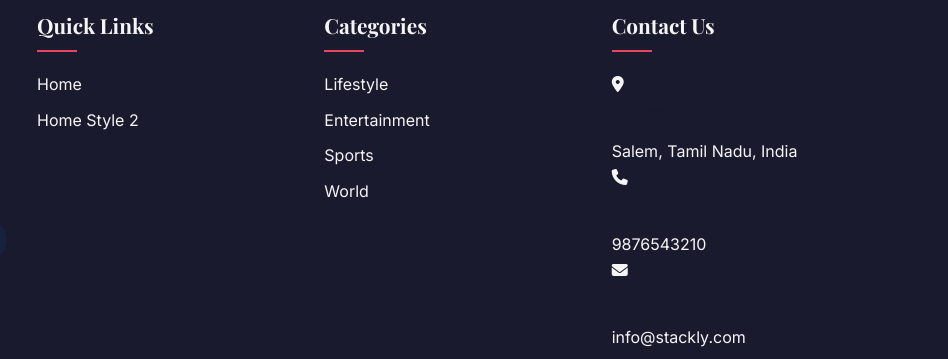
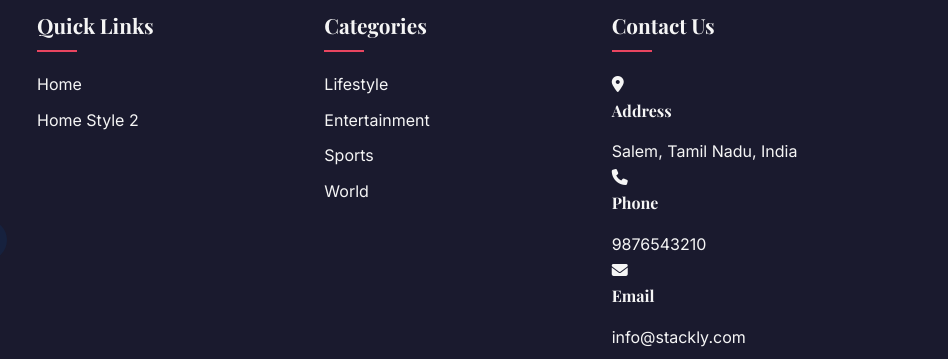
Before and after one commit to Navaneethan733/News, a plain HTML site: page 404.html in a window 1280 px wide. Shown: the part 1167-1526 px from the top of the page, 332-1280 px from the left. Drawn offline with nearby package versions, Linux system fonts and the light colour scheme.

Commit message:
Add files via upload

```diff
--- a/404.html
+++ b/404.html
@@ -504,7 +504,7 @@
             padding-bottom: 10px;
         }
 
-        footer .footer-col h3 {
+        footer .footer-col h3, .footer-col h4 {
             color: var(--text-light) !important;
         }
 
```
Also changed, not shown: about.html (+1 -1 lines), contact.html (+1 -1 lines), entertainment.html (+1 -1 lines), home2.html (+1 -1 lines), index.html (+1 -1 lines), lifestyle.html (+1 -1 lines), login.html (+1 -1 lines), news.html (+1 -1 lines), signup.html (+1 -1 lines), sports.html (+1 -1 lines), world.html (+1 -1 lines).
